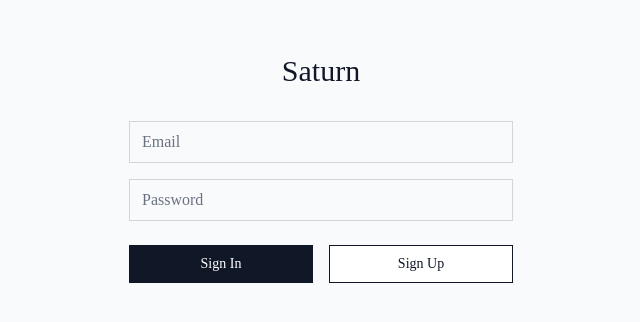
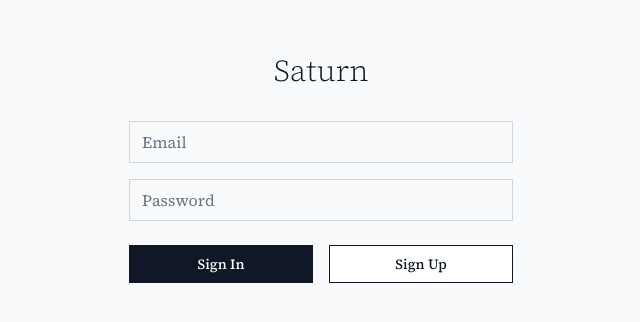
Before and after one commit to haggertypat/saturn, a Next.js app: page /login in a window 1280 px wide. Shown: the part 232-554 px from the top of the page, without its empty margins (319-959 px from the left). Built offline with nearby package versions, Linux system fonts and the light colour scheme; no server answers.

Commit message:
Fix font loading and build error

```diff
--- a/app/globals.css
+++ b/app/globals.css
@@ -19,6 +19,7 @@
     --bg: #fdfdfc;
     --fg: #1a1a1a;
     --brd: #e5e5e4;
+    --font-serif: "Source Serif 4", serif;
 }
 
 /* 2. Define the Dark variables - Use both selectors to be safe */
@@ -34,6 +35,7 @@
     html, body {
         background-color: var(--bg) !important;
         color: var(--fg) !important;
+        font-family: var(--font-serif);
         @apply antialiased transition-colors duration-300;
     }
 }
--- a/app/layout.tsx
+++ b/app/layout.tsx
@@ -1,12 +1,5 @@
 import type { Metadata } from 'next'
 import './globals.css'
-import { Source_Serif_4 } from 'next/font/google'
-
-const sourceSerif = Source_Serif_4({
-    subsets: ['latin'],
-    style: ['normal', 'italic'],
-    variable: '--font-source-serif', // This creates the CSS variable
-})
 
 export const metadata: Metadata = {
     title: 'Saturn',
@@ -31,8 +24,12 @@ export default function RootLayout({
     children: React.ReactNode
 }) {
     return (
-        <html lang="en" className={`${sourceSerif.variable} font-serif`} suppressHydrationWarning>
+        <html lang="en" className="font-serif" suppressHydrationWarning>
         <head>
+            <link
+                rel="stylesheet"
+                href="https://fonts.googleapis.com/css2?family=Source+Serif+4:ital,wght@0,200..900;1,200..900&display=swap"
+            />
             <script dangerouslySetInnerHTML={{ __html: themeInitScript }} />
         </head>
         <body className="antialiased">
--- a/components/ZenEditor.tsx
+++ b/components/ZenEditor.tsx
@@ -62,7 +62,8 @@ export default function ZenEditor({
 
         let cursorIndex = 0;
         for (let i = 0; i < lineIndex; i += 1) {
-            cursorIndex += lines[i].length + 1;
+            const line = lines[i] ?? "";
+            cursorIndex += line.length + 1;
         }
         cursorIndex = Math.min(cursorIndex, value.length);
 
```
